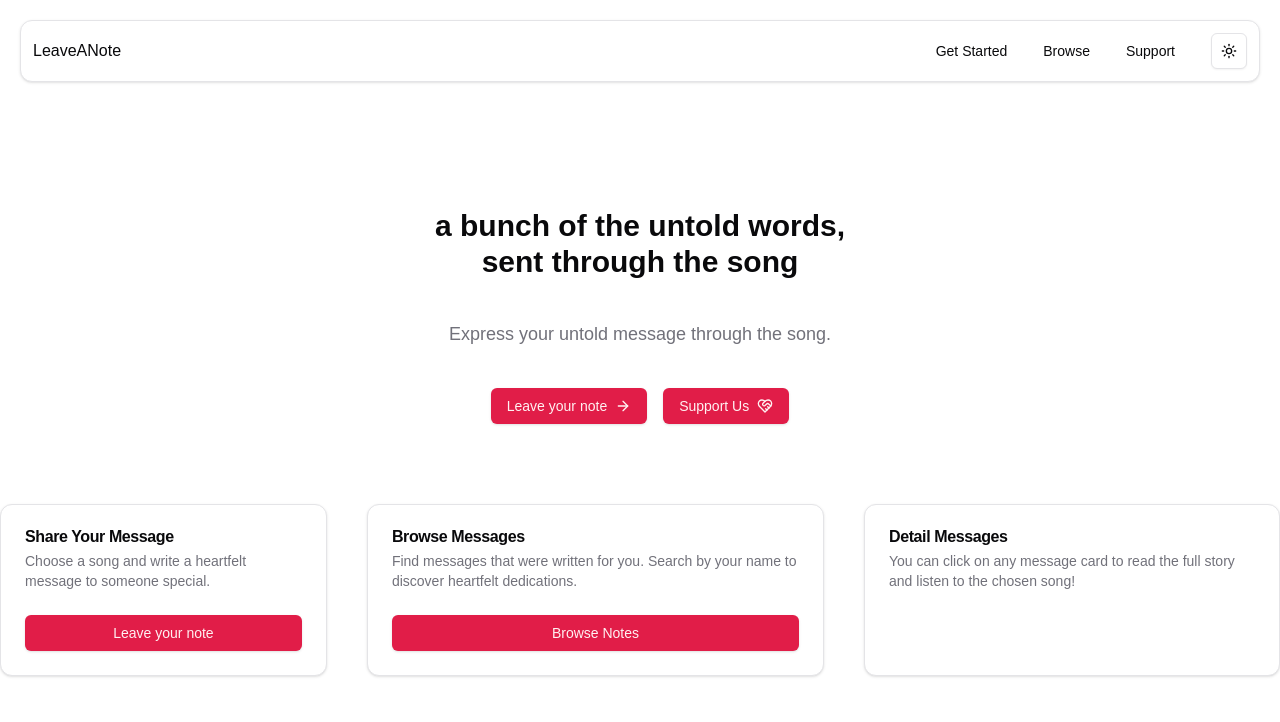
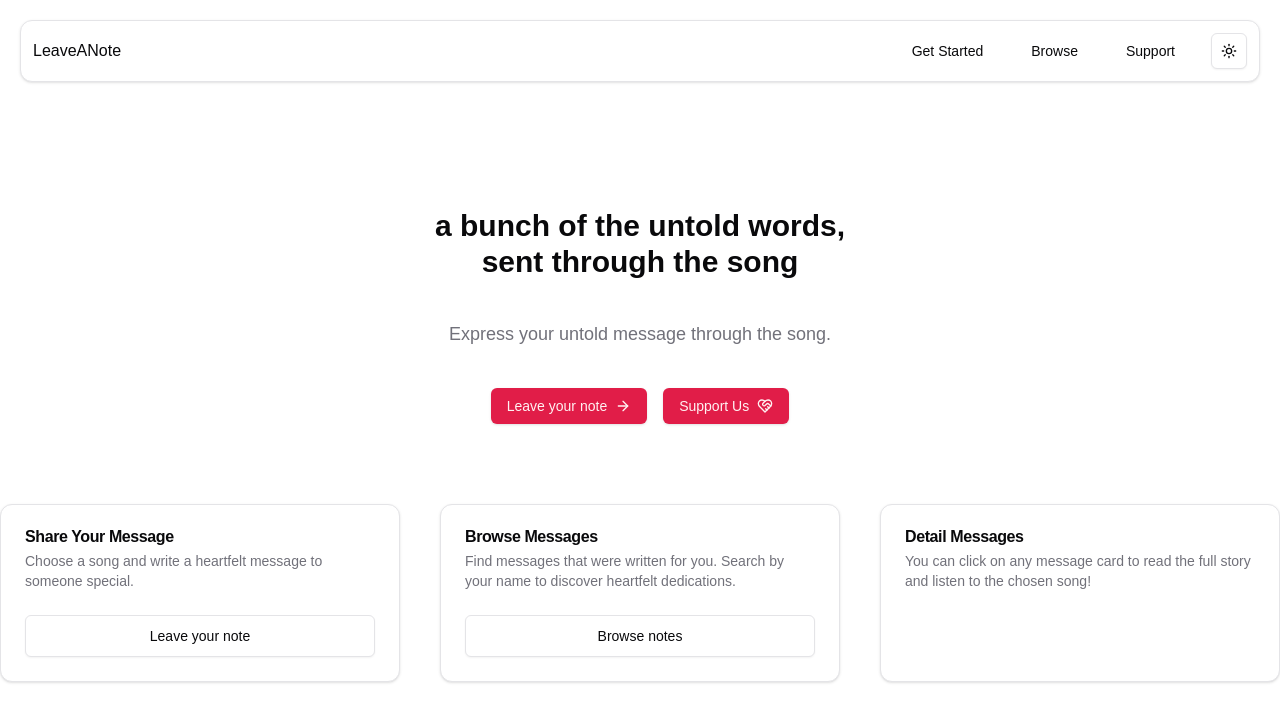
Before and after one commit to sydocraft/leave_a_note, a Next.js app in the folder client/: page / in a window 1280 px wide. Shown: the top 722 px of the page. Built offline with nearby package versions, Linux system fonts and the light colour scheme; a web font is replaced by a local one.

Commit message:
main page improve

```diff
--- a/client/src/app/page.tsx
+++ b/client/src/app/page.tsx
@@ -38,7 +38,7 @@ export default function Home() {
       </section>
       <section className="my-20">
         <div className="flex flex-row justify-center gap-10">
-          <Card className="grow">
+          <Card className="basis-1/3 flex flex-col justify-between">
             <CardHeader>
               <CardTitle>Share Your Message</CardTitle>
               <CardDescription>
@@ -46,10 +46,12 @@ export default function Home() {
               </CardDescription>
             </CardHeader>
             <CardFooter>
-              <Button className="w-full">Leave your note</Button>
+              <Button className="w-full py-5" variant="outline">
+                Leave your note
+              </Button>
             </CardFooter>
           </Card>
-          <Card className="grow">
+          <Card className="basis-1/3 flex flex-col justify-between">
             <CardHeader>
               <CardTitle>Browse Messages</CardTitle>
               <CardDescription>
@@ -58,10 +60,12 @@ export default function Home() {
               </CardDescription>
             </CardHeader>
             <CardFooter>
-              <Button className="w-full">Browse Notes</Button>
+              <Button className="w-full py-5" variant="outline">
+                Browse notes
+              </Button>
             </CardFooter>
           </Card>
-          <Card className="grow">
+          <Card className="basis-1/3 flex flex-col justify-between">
             <CardHeader>
               <CardTitle>Detail Messages</CardTitle>
               <CardDescription>
--- a/client/src/components/navbar.tsx
+++ b/client/src/components/navbar.tsx
@@ -44,7 +44,7 @@ export default function Navbar() {
           <div className={`${SG.className} my-auto`}>LeaveANote</div>
           <div className="flex flex-row gap-5">
             <NavigationMenu>
-              <NavigationMenuList>
+              <NavigationMenuList className="gap-3">
                 <NavigationMenuItem>
                   <Link href="/docs" legacyBehavior passHref>
                     <NavigationMenuLink
```
